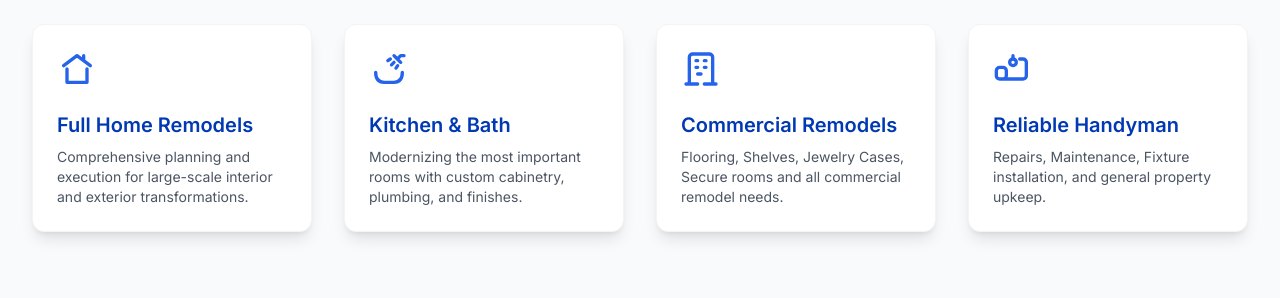
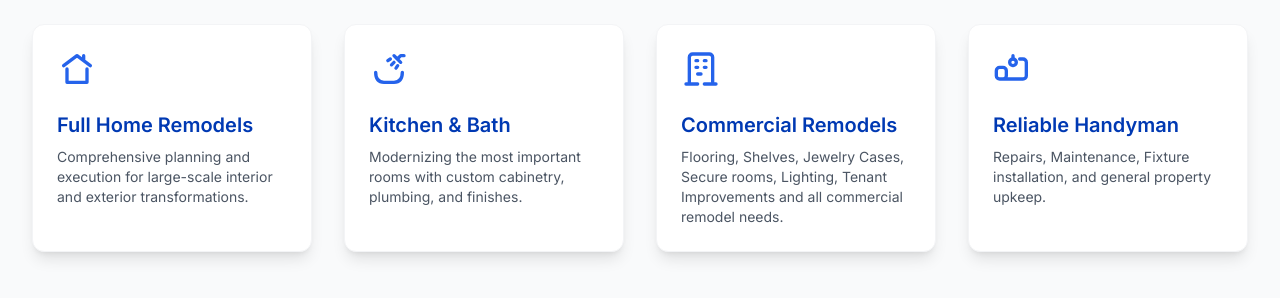
Before and after one commit to amcarro3/Mcdowell-s-General-Contracting-and-Handyman-Services, a plain HTML site: page index.html in a window 1280 px wide. Shown: the part 744-1042 px from the top of the page. Drawn offline with nearby package versions, Linux system fonts and the light colour scheme.

Commit message:
Update Commercial Remodel section

```diff
--- a/index.html
+++ b/index.html
@@ -137,7 +137,7 @@
                         <svg class="w-10 h-10" fill="none" stroke="currentColor" viewBox="0 0 24 24" xmlns="http://www.w3.org/2000/svg"><path stroke-linecap="round" stroke-linejoin="round" stroke-width="2" d="M19 21V5a2 2 0 00-2-2H7a2 2 0 00-2 2v16m14 0h2m-2 0h-5m-9 0H3m2 0h5M9 7h1m-1 4h1m4-4h1m-1 4h1m-5 4h2"></path></svg>
                     </div>
                     <h3 class="text-xl font-semibold mb-2 text-primary">Commercial Remodels</h3>
-                    <p class="text-gray-600 text-sm">Flooring, Shelves, Jewelry Cases, Secure rooms and all commercial remodel needs.</p>
+                    <p class="text-gray-600 text-sm">Flooring, Shelves, Jewelry Cases, Secure rooms, Lighting, Tenant Improvements and all commercial remodel needs.</p>
                 </div>
 
                 <!-- Service Card 4: Handyman Services -->
```
